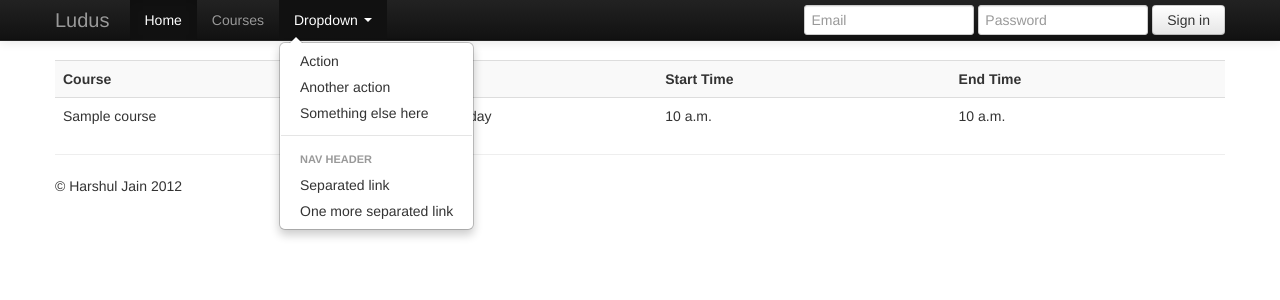
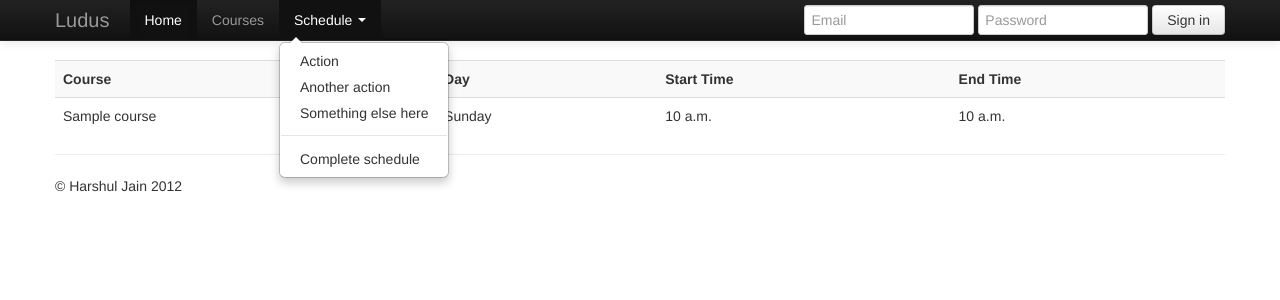
Before and after one commit to harshulj/ludus, a Django app: page /schedule/all/ in a window 1280 px wide, after a click on "Schedule". Shown: the top 300 px of the page. Run offline with Django 3.2, Linux system fonts and the light colour scheme; tables that the repository leaves empty hold one stand-in row (values such as "Sample post"); parts of the project's set-up code (start-up, migrations or seed data) failed here and were passed over; some libraries are stand-ins or nearby versions.

Commit message:
Changed templates to link to schedule.html

```diff
--- a/templates/base.html
+++ b/templates/base.html
@@ -43,15 +43,13 @@
                             <li class="active"><a href="/">Home</a></li>
                             <li><a href="/courses/">Courses</a></li>
                             <li class="dropdown">
-                                <a href="#" class="dropdown-toggle" data-toggle="dropdown">Dropdown <b class="caret"></b></a>
+                                <a href="/schedule/" class="dropdown-toggle" data-toggle="dropdown">Schedule <b class="caret"></b></a>
                                 <ul class="dropdown-menu">
                                     <li><a href="#">Action</a></li>
                                     <li><a href="#">Another action</a></li>
                                     <li><a href="#">Something else here</a></li>
                                     <li class="divider"></li>
-                                    <li class="nav-header">Nav header</li>
-                                    <li><a href="#">Separated link</a></li>
-                                    <li><a href="#">One more separated link</a></li>
+                                    <li><a href="/schedule/all/">Complete schedule</a></li>
                                 </ul>
                             </li>
                         </ul>
--- a/templates/courses.html
+++ b/templates/courses.html
@@ -9,7 +9,8 @@
       {% for course in courses %}
         <tr>
 	  <td>
-	    {{ course.name }}
+	    {% url courses.views.schedule course_id=course.id as schedule_url%}
+	    <a href="{{ schedule_url }}">{{ course.name }}</a>
 	  </td>
 	  <td>
 	    {% for faculty in course.faculties.all %}
```
